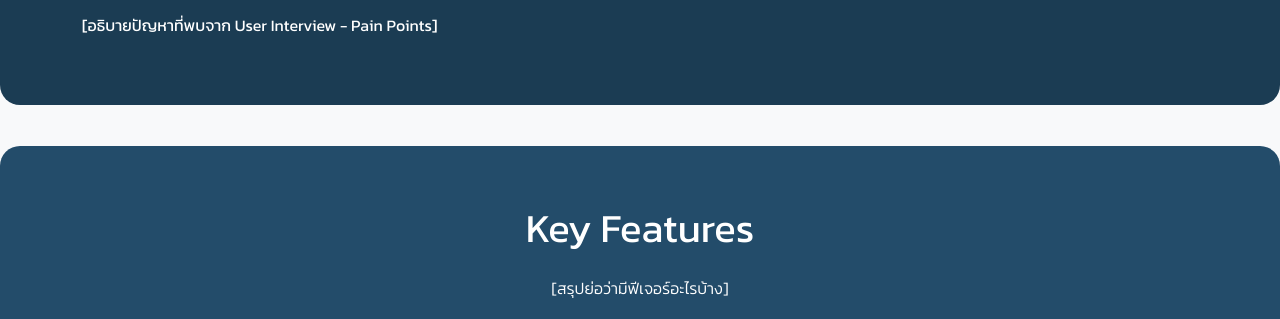
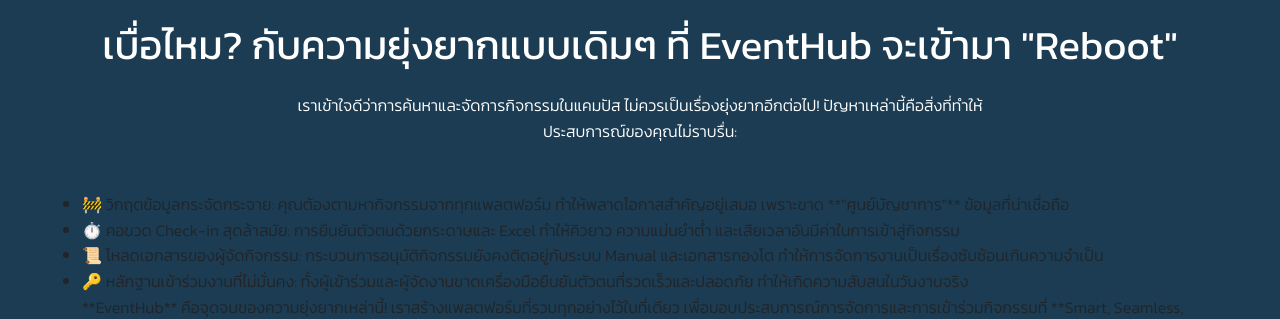
Before and after one commit to cpecodebattle/cpecodebattle.github.io, a plain HTML site: page index.html in a window 1280 px wide. Shown: the part 645-964 px from the top of the page. Drawn offline with Linux system fonts and the light colour scheme.

Commit message:
feat: more sentences

```diff
--- a/index.html
+++ b/index.html
@@ -125,9 +125,37 @@
             <div class="bg-box1">
                 <div class="container">
                     <h2>The Problem We're Solving</h2>
-                    <h4>
-                        [อธิบายปัญหาที่พบจาก User Interview - Pain Points]
-                    </h4>
+                    <h2>เบื่อไหม? กับความยุ่งยากแบบเดิมๆ ที่ EventHub จะเข้ามา "Reboot"</h2>
+                    <p class="section-description">
+                        เราเข้าใจดีว่าการค้นหาและจัดการกิจกรรมในแคมปัส ไม่ควรเป็นเรื่องยุ่งยากอีกต่อไป!
+                        ปัญหาเหล่านี้คือสิ่งที่ทำให้ประสบการณ์ของคุณไม่ราบรื่น:
+                    </p>
+                    <ul class="pain-points-list">
+                        <li>
+                            <span class="highlight">🚧 วิกฤตข้อมูลกระจัดกระจาย:</span>
+                            คุณต้องตามหากิจกรรมจากทุกแพลตฟอร์ม ทำให้พลาดโอกาสสำคัญอยู่เสมอ เพราะขาด **"ศูนย์บัญชาการ"**
+                            ข้อมูลที่น่าเชื่อถือ
+                        </li>
+                        <li>
+                            <span class="highlight">⏱️ คอขวด Check-in สุดล้าสมัย:</span>
+                            การยืนยันตัวตนด้วยกระดาษและ Excel ทำให้คิวยาว ความแม่นยำต่ำ
+                            และเสียเวลาอันมีค่าในการเข้าสู่กิจกรรม
+                        </li>
+                        <li>
+                            <span class="highlight">📜 โหลดเอกสารของผู้จัดกิจกรรม:</span>
+                            กระบวนการอนุมัติกิจกรรมยังคงติดอยู่กับระบบ Manual และเอกสารกองโต
+                            ทำให้การจัดการงานเป็นเรื่องซับซ้อนเกินความจำเป็น
+                        </li>
+                        <li>
+                            <span class="highlight">🔑 หลักฐานเข้าร่วมงานที่ไม่มั่นคง:</span>
+                            ทั้งผู้เข้าร่วมและผู้จัดงานขาดเครื่องมือยืนยันตัวตนที่รวดเร็วและปลอดภัย
+                            ทำให้เกิดความสับสนในวันงานจริง
+                        </li>
+                    </ul>
+                    <p>
+                        **EventHub** คือจุดจบของความยุ่งยากเหล่านี้! เราสร้างแพลตฟอร์มที่รวมทุกอย่างไว้ในที่เดียว
+                        เพื่อมอบประสบการณ์การจัดการและการเข้าร่วมกิจกรรมที่ **Smart, Seamless, และ Secure** อย่างแท้จริง
+                    </p>
                 </div>
             </div>
         </section>
```
